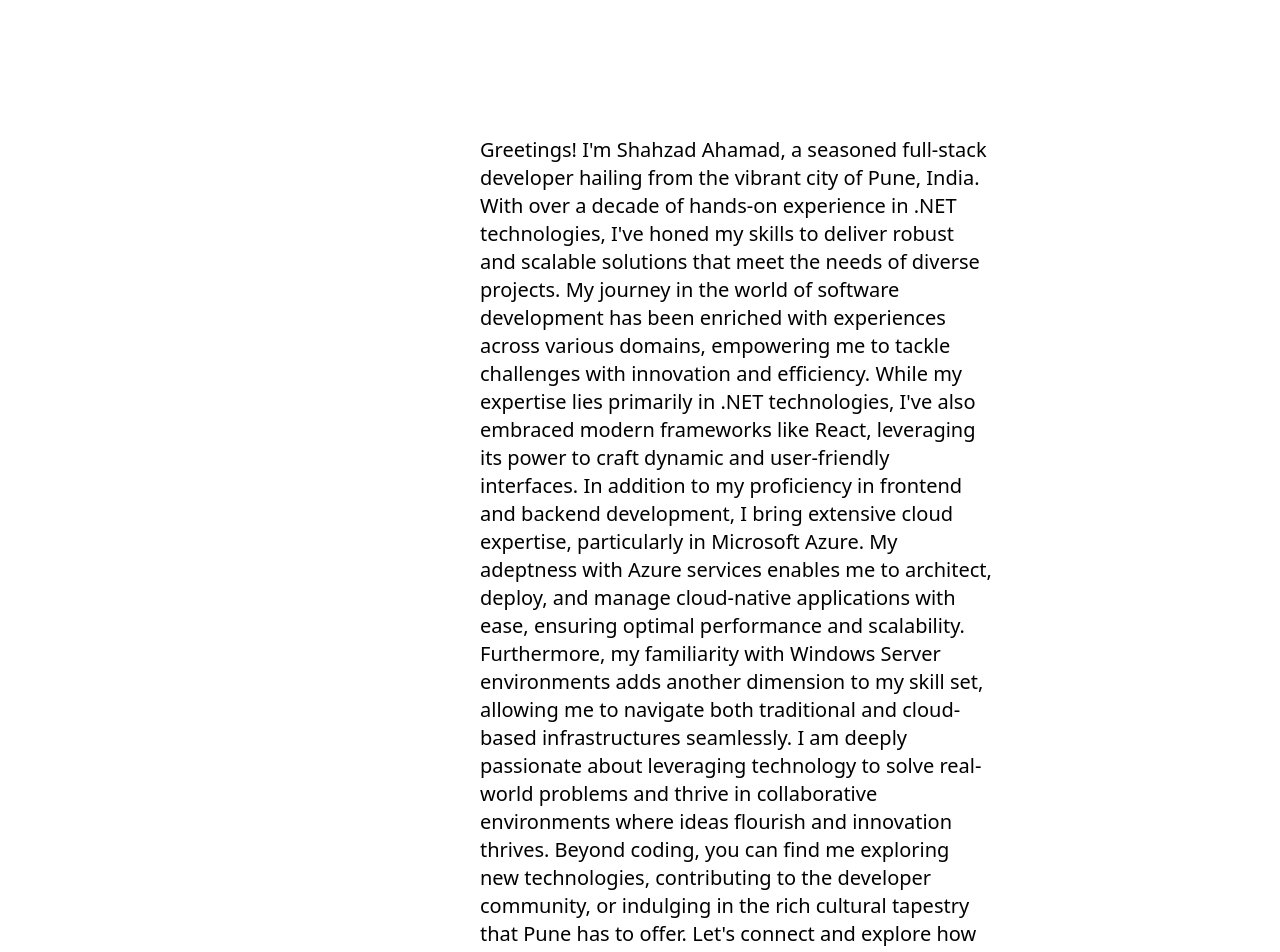
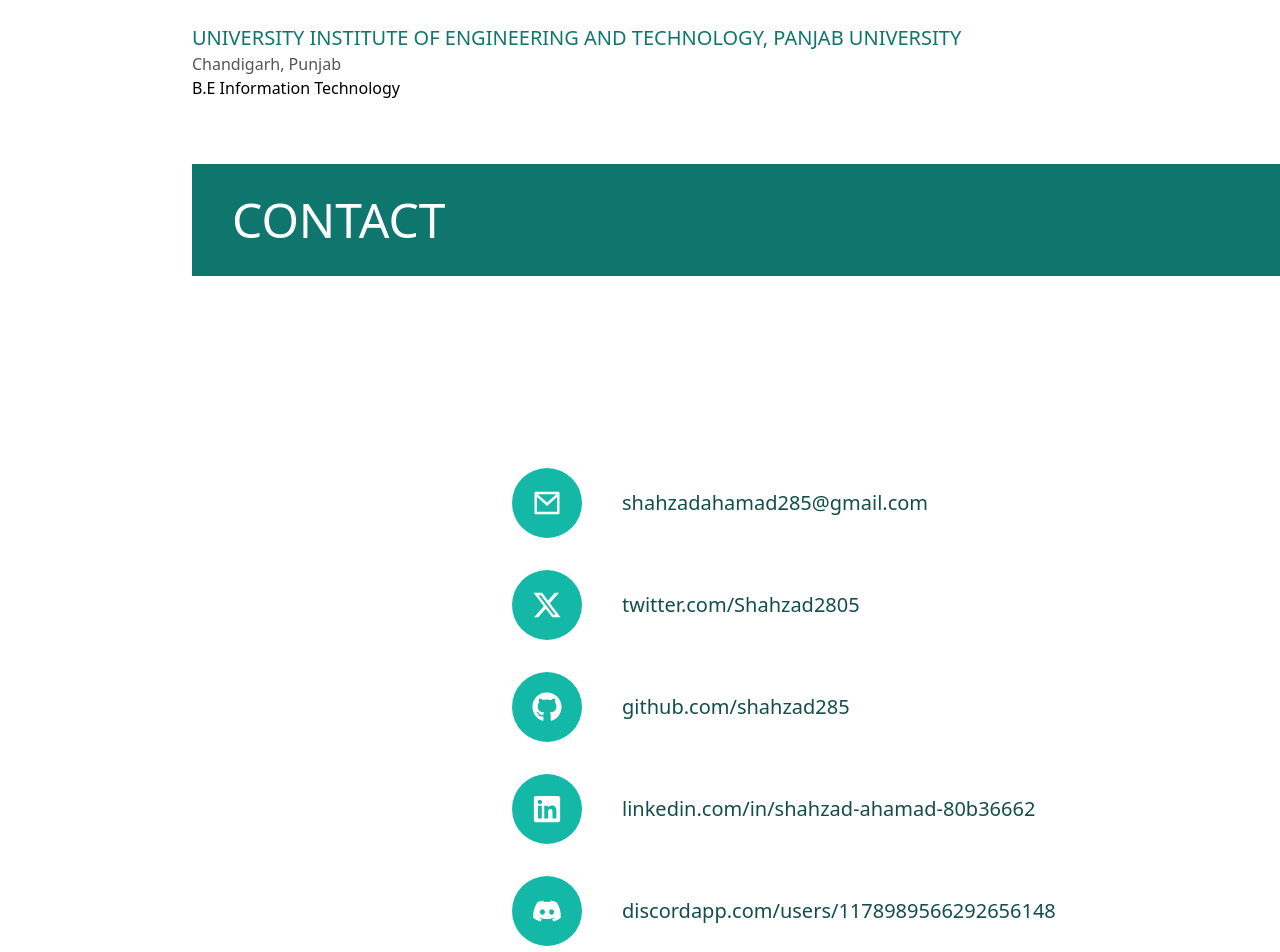
Before and after one commit to shahzad285/ShahzadAhamad, a React (Create React App) app in the folder shahzadahamad/: page / in a window 1280 px wide. Shown: the part 3580-4532 px from the top of the page. Built offline with nearby package versions, Linux system fonts and the light colour scheme.

Commit message:
Changes in Conatact and education

```diff
--- a/shahzadahamad/src/components/Contact.tsx
+++ b/shahzadahamad/src/components/Contact.tsx
@@ -1,16 +1,26 @@
 import { FaGithub, FaLinkedin, FaDiscord } from 'react-icons/fa'
-import { FaXTwitter} from 'react-icons/fa6'
-import { RiMailLine  } from 'react-icons/ri';
+import { FaXTwitter } from 'react-icons/fa6'
+import { RiMailLine } from 'react-icons/ri';
 export default function Contact() {
     return <>
         <p className="bg-teal-700 text-5xl font-thin pl-10 text-white py-8">CONTACT</p>
         <div className='flex flex-col justify-center items-start text-xl font-medium ml-16 md:ml-48 lg:ml-80 mt-48 mb-48'>
             <div className='space-y-8 '>{/*  So that items start in same vertical line */}
-               <a href="shahzadahamad285@gmail.com"> <div className='flex items-center space-x-10'><div className="bg-teal-500 rounded-full p-5 text-white text-3xl "><RiMailLine/></div> <span className='text-teal-900'>shahzadahamad285@gmail.com</span></div></a>
-               <a href="shahzadahamad285@gmail.com"> <div className='flex items-center space-x-10'><div className="bg-teal-500 rounded-full p-5 text-white text-3xl "><FaXTwitter /></div> <span className='text-teal-900'>twitter.com/Shahzad2805</span> </div></a>
-               <a href=""> <div className='flex items-center space-x-10'><div className="bg-teal-500 rounded-full p-5 text-white text-3xl"><FaGithub /></div><span className='text-teal-900'>github.com/shahzad285</span></div></a>
-               <a href=""> <div className='flex items-center space-x-10'><div className="bg-teal-500 rounded-full p-5 text-white text-3xl"><FaLinkedin /></div><span className='text-teal-900'>linkedin.com/in/shahzad-ahamad-80b36662</span></div></a>
-               <a href=""> <div className='flex items-center space-x-10'><div className="bg-teal-500 rounded-full p-5 text-white text-3xl"><FaDiscord /></div> <span className='text-teal-900'>discordapp.com/users/1178989566292656148</span></div></a>
+                <div>
+                    <a href="mailto:shahzadahamad285@gmail.com?subject=Send email to Shahzad" className='flex items-center space-x-10'><div className="bg-teal-500 rounded-full p-5 text-white text-3xl "><RiMailLine /></div> <span className='text-teal-900 hover:underline'>shahzadahamad285@gmail.com</span></a>
+                </div>
+                <div>
+                    <a href="https://www.twitter.com/Shahzad2805" className='flex items-center space-x-10'> <div className="bg-teal-500 rounded-full p-5 text-white text-3xl"><FaXTwitter /></div> <span className='text-teal-900 hover:underline'>twitter.com/Shahzad2805</span></a>
+                </div>
+                <div>
+                    <a href="https://www.github.com/shahzad285" className='flex items-center space-x-10'> <div className="bg-teal-500 rounded-full p-5 text-white text-3xl"><FaGithub /></div><span className='text-teal-900 hover:underline'>github.com/shahzad285</span></a>
+                </div>
+                <div>
+                    <a href="https://www.linkedin.com/in/shahzad-ahamad-80b36662" className='flex items-center space-x-10'> <div className="bg-teal-500 rounded-full p-5 text-white text-3xl"><FaLinkedin /></div><span className='text-teal-900 hover:underline'>linkedin.com/in/shahzad-ahamad-80b36662</span></a>
+                </div>
+                <div>
+                    <a href="https://discordapp.com/users/1178989566292656148" className='flex items-center space-x-10'> <div className="bg-teal-500 rounded-full p-5 text-white text-3xl"><FaDiscord /></div> <span className='text-teal-900 hover:underline'>discordapp.com/users/1178989566292656148</span></a>
+                </div>
             </div>
         </div>
     </>
--- a/shahzadahamad/src/components/Education.tsx
+++ b/shahzadahamad/src/components/Education.tsx
@@ -2,18 +2,13 @@ export default function Education()
 {
     return <>
     <p className="bg-teal-700 text-5xl font-thin pl-10 text-white py-8">EDUCATION</p>
-                <p className="mx-72 mt-44 mb-24 text-xl">Greetings! I'm Shahzad Ahamad, a seasoned full-stack developer hailing from the vibrant city of Pune, India. With over a decade of hands-on experience in .NET technologies, I've honed my skills to deliver robust and scalable solutions that meet the needs of diverse projects.
+                <div className="bg-white my-16 center ">
+                    <p className="text-teal-700 font-medium text-xl">UNIVERSITY INSTITUTE OF ENGINEERING AND TECHNOLOGY, PANJAB UNIVERSITY</p>
+                    <p className="text-stone-600">Chandigarh, Punjab</p>
+                    <ul>
+                        <li>B.E Information Technology</li>
+                    </ul>
 
-                    My journey in the world of software development has been enriched with experiences across various domains, empowering me to tackle challenges with innovation and efficiency. While my expertise lies primarily in .NET technologies, I've also embraced modern frameworks like React, leveraging its power to craft dynamic and user-friendly interfaces.
-
-                    In addition to my proficiency in frontend and backend development, I bring extensive cloud expertise, particularly in Microsoft Azure. My adeptness with Azure services enables me to architect, deploy, and manage cloud-native applications with ease, ensuring optimal performance and scalability.
-
-                    Furthermore, my familiarity with Windows Server environments adds another dimension to my skill set, allowing me to navigate both traditional and cloud-based infrastructures seamlessly.
-
-                    I am deeply passionate about leveraging technology to solve real-world problems and thrive in collaborative environments where ideas flourish and innovation thrives.
-
-                    Beyond coding, you can find me exploring new technologies, contributing to the developer community, or indulging in the rich cultural tapestry that Pune has to offer.
-
-                    Let's connect and explore how we can turn your ideas into reality!</p>
+                </div>
     </>
 }
```
